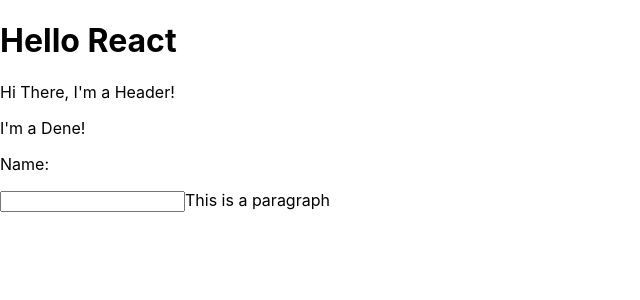
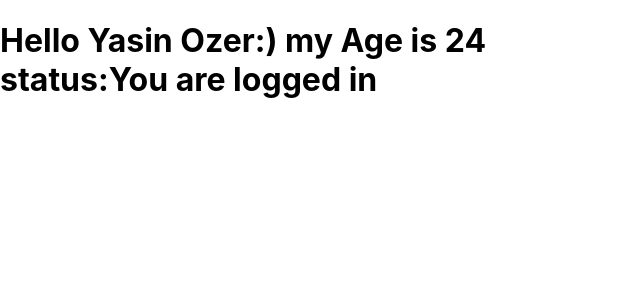
Before and after one commit to OzerBey/patika-nodejs, a React (Create React App) app in the folder React/new-a-create-react-project/my-first-react-app/: page / in a window 1280 px wide. Shown: the top 300 px of the page, without its empty margins (0-640 px from the left). Built offline with nearby package versions, Linux system fonts and the light colour scheme.

Commit message:
react fragment using and examples apllied

```diff
--- a/React/new-a-create-react-project/my-first-react-app/src/App.js
+++ b/React/new-a-create-react-project/my-first-react-app/src/App.js
@@ -1,20 +1,25 @@
 import "./App.css";
 import Header from "./components/Header";
 import Dene from "./components/dene";
-
+import User from "./components/User";
+const name = "Yasin"; //dynamic data
+const surname = "Ozer";
+const isLoggedIn = false;
 function App() {
   // return React.createElement("div", null, "heloo");
   return (
-    <div>
-      <h1>Hello React</h1>
+    <>
+      <User name={name} surname={surname} isLoggedIn={true} age={24} />
+
+      {/* <> :fragment */}
+      {/* <h1>Hello React</h1>
       <Header />
-      <Dene />
       <label htmlFor="name">Name:</label>
       <p id="nameOfP" className="pTag">
         <input id="name"></input>
         This is a paragraph
-      </p>
-    </div>
+      </p> */}
+    </>
   );
 }
 
--- /dev/null
+++ b/React/new-a-create-react-project/my-first-react-app/src/components/User.js
@@ -0,0 +1,28 @@
+// function User(props) {
+//   console.log(props);
+//   return (
+//     <div>
+//       <h1 style>
+//         Hello {props.name} {props.surname}:) <br></br>
+//         status:
+//         {props.isLoggedIn ? "You are logged in" : "You are not logged in"}
+//       </h1>
+//     </div>
+//   );
+// }
+
+function User({ name, surname, isLoggedIn, age }) {
+  console.log(name);
+  return (
+    <div>
+      <h1>
+        Hello {name} {surname}:) my Age is {age}
+        <br></br>
+        status:
+        {isLoggedIn ? "You are logged in" : "You are not logged in"}
+      </h1>
+    </div>
+  );
+}
+
+export default User;
```
